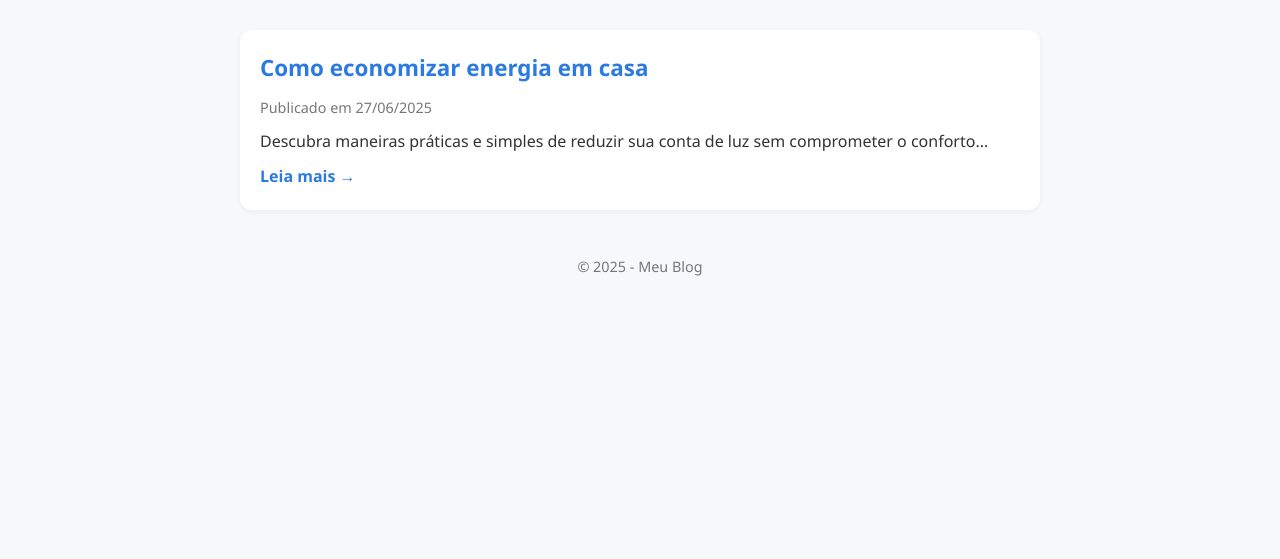
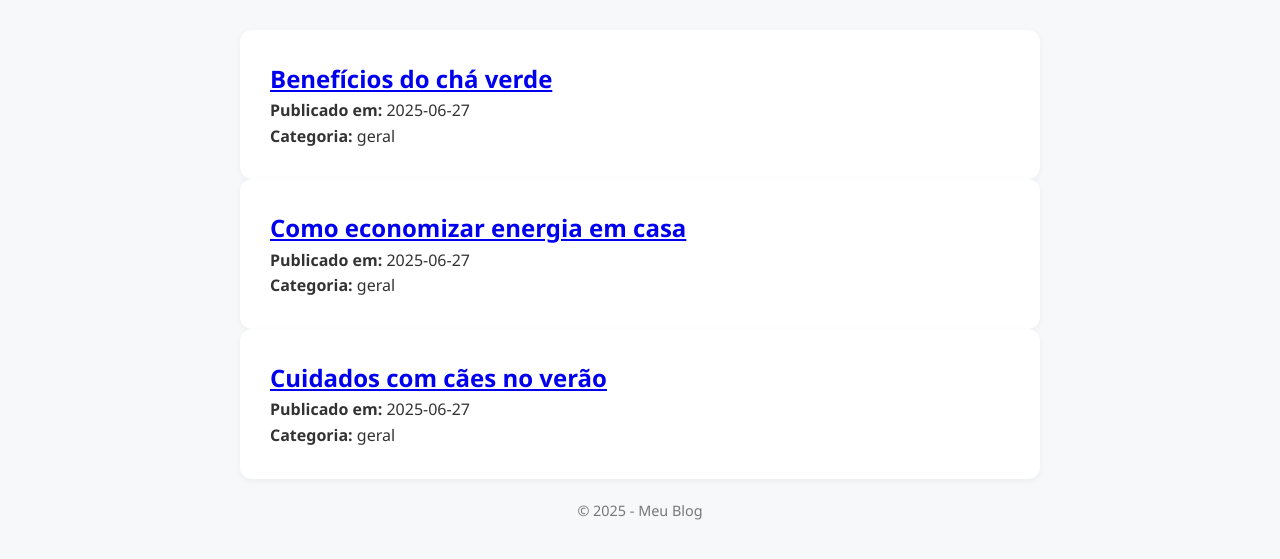
Before and after one commit to somandodestinos/gh-pages, a plain HTML site: page index.html in a window 1280 px wide. Shown: the part 127-686 px from the top of the page. Drawn offline with Linux system fonts and the light colour scheme.

Commit message:
Atualização automática 2025-06-27 21:07:56.372375

```diff
--- a/index.html
+++ b/index.html
@@ -18,17 +18,26 @@
   </header>
 
   <main>
-    <section class="posts-list">
-      <!-- Inserido dinamicamente via Python -->
-      <article class="post-card">
-        <h2><a href="posts/como-economizar-energia/index.html">Como economizar energia em casa</a></h2>
-        <p class="date">Publicado em 27/06/2025</p>
-        <p>Descubra maneiras práticas e simples de reduzir sua conta de luz sem comprometer o conforto...</p>
-        <a href="posts/como-economizar-energia/index.html" class="leia-mais">Leia mais →</a>
-      </article>
-      <!-- ... -->
-    </section>
-  </main>
+
+        <div class="post">
+            <h2><a href="benefícios-do-chá-verde.html">Benefícios do chá verde</a></h2>
+            <p><strong>Publicado em:</strong> 2025-06-27</p>
+            <p><strong>Categoria:</strong> geral</p>
+        </div>
+
+        <div class="post">
+            <h2><a href="como-economizar-energia-em-casa.html">Como economizar energia em casa</a></h2>
+            <p><strong>Publicado em:</strong> 2025-06-27</p>
+            <p><strong>Categoria:</strong> geral</p>
+        </div>
+
+        <div class="post">
+            <h2><a href="cuidados-com-cães-no-verão.html">Cuidados com cães no verão</a></h2>
+            <p><strong>Publicado em:</strong> 2025-06-27</p>
+            <p><strong>Categoria:</strong> geral</p>
+        </div>
+
+    </main>
 
   <footer>
     <p>&copy; 2025 - Meu Blog</p>
```
